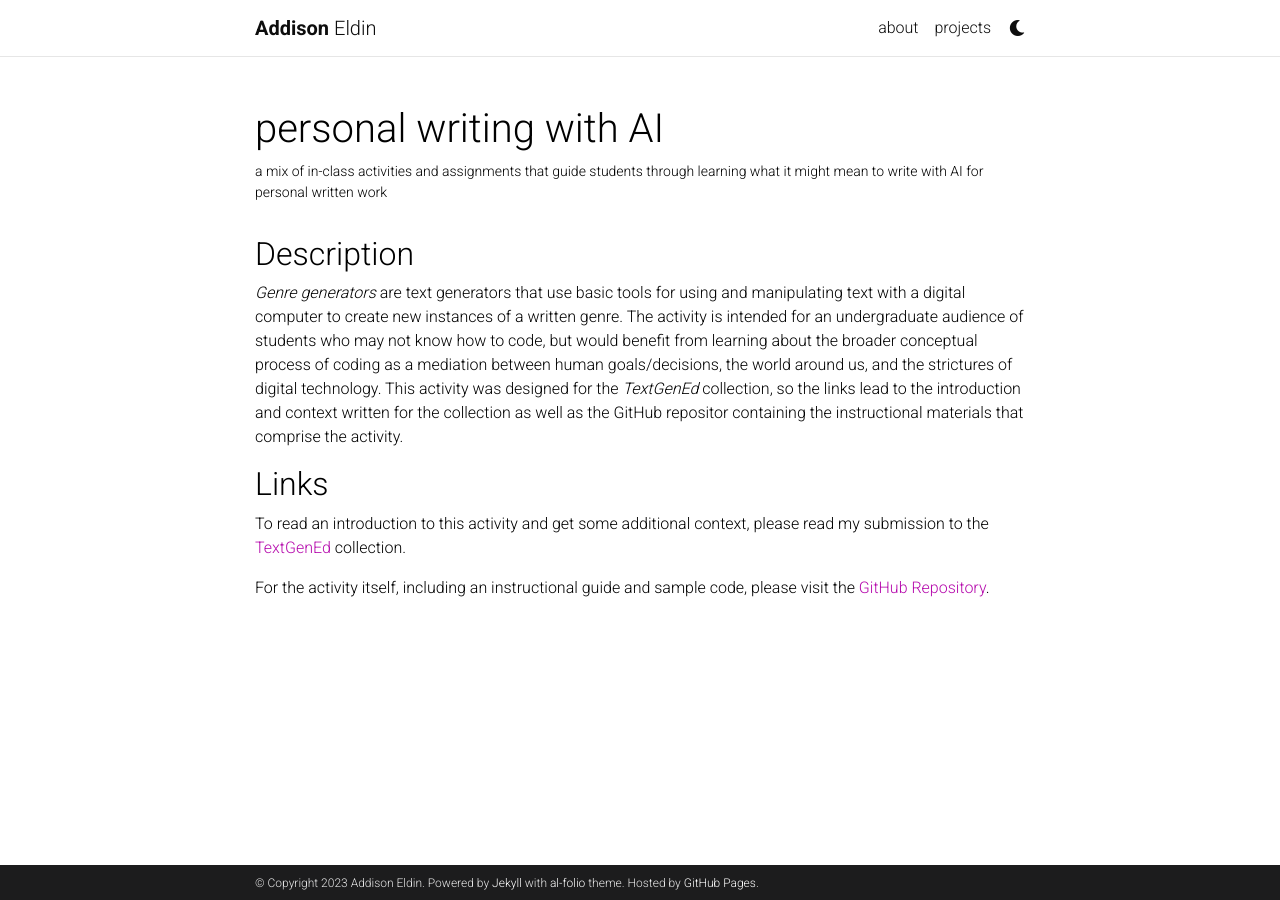
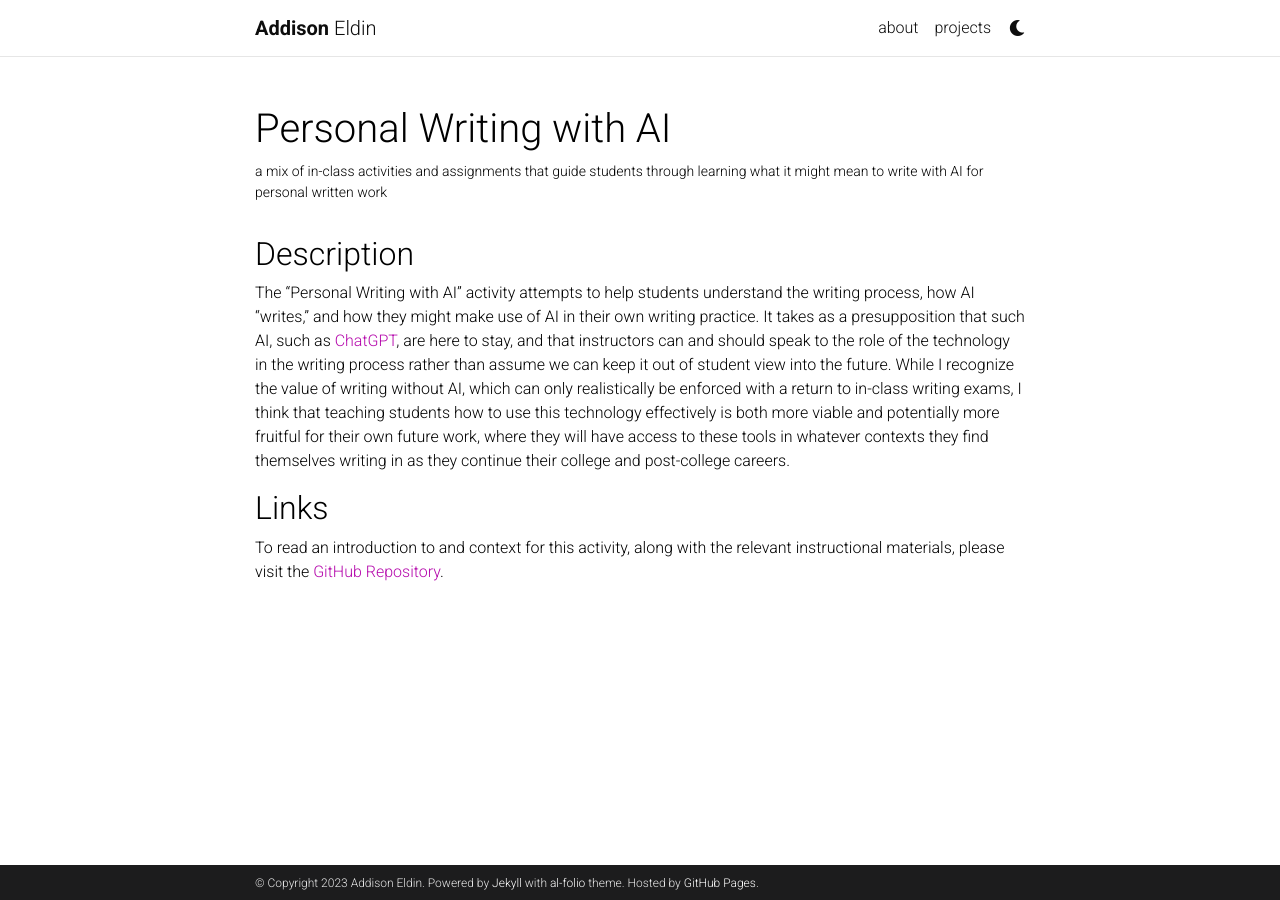
Before and after one commit to addeldin/addeldin.github.io, a Jekyll site: the page built from _projects/personal-writing-with-ai.md, in a window 1280 px wide. Built offline with Jekyll 4.4.1, drawn with Linux system fonts in a browser that asks for light colours; comment, search, counter and statistics services are not loaded; a style sheet for code colours, icons or effects is not loaded.

Commit message:
Fix misplaced descriptions and links

```diff
--- a/_projects/personal-writing-with-ai.md
+++ b/_projects/personal-writing-with-ai.md
@@ -1,14 +1,13 @@
 ---
 layout: page
-title: personal writing with AI
+title: Personal Writing with AI
 description: a mix of in-class activities and assignments that guide students through learning what it might mean to write with AI for personal written work
 img: assets/img/personal-writing-with-ai.png
 importance: 2
 category: instructional activities
 ---
 ## Description
-<p><em>Genre generators</em> are text generators that use basic tools for using and manipulating text with a digital computer to create new instances of a written genre. The activity is intended for an undergraduate audience of students who may not know how to code, but would benefit from learning about the broader conceptual process of coding as a mediation between human goals/decisions, the world around us, and the strictures of digital technology. This activity was designed for the <em>TextGenEd</em> collection, so the links lead to the introduction and context written for the collection as well as the GitHub repositor containing the instructional materials that comprise the activity.</p>
+The "Personal Writing with AI" activity attempts to help students understand the writing process, how AI "writes," and how they might make use of AI in their own writing practice. It takes as a presupposition that such AI, such as [ChatGPT](https://openai.com/blog/chatgpt), are here to stay, and that instructors can and should speak to the role of the technology in the writing process rather than assume we can keep it out of student view into the future. While I recognize the value of writing without AI, which can only realistically be enforced with a return to in-class writing exams, I think that teaching students how to use this technology effectively is both more viable and potentially more fruitful for their own future work, where they will have access to these tools in whatever contexts they find themselves writing in as they continue their college and post-college careers.
 
 ## Links
- <p>To read an introduction to this activity and get some additional context, please read my submission to the <a href="TK">TextGenEd</a> collection.</p>
- <p>For the activity itself, including an instructional guide and sample code, please visit the <a href="https://github.com/addeldin/genre-generators">GitHub Repository</a>.</p>
+ <p>To read an introduction to and context for this activity, along with the relevant instructional materials, please visit the <a href="https://github.com/addeldin/personal-writing-with-ai">GitHub Repository</a>.</p>
```
Also changed, not shown: _projects/genre-generators.md (+3 -2 lines).
